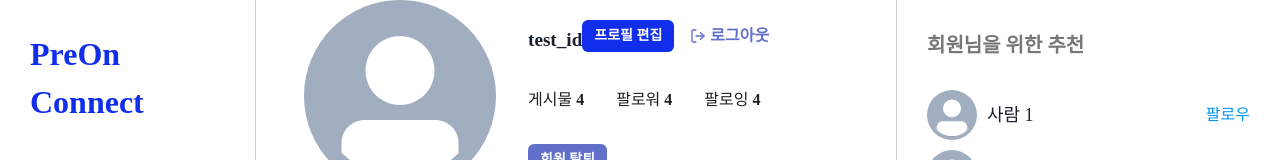
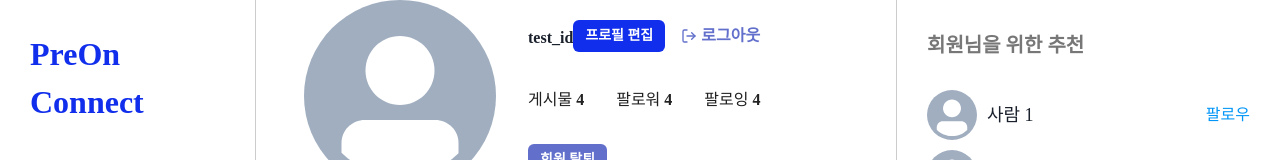
Before and after one commit to pre-on-connect/front-end, a Next.js app: page /user/1 in a window 1280 px wide. Shown: the top 160 px of the page. Built offline with nearby package versions, Linux system fonts and the light colour scheme.

Commit message:
Design(사용자 페이지): UserProfileInfo > css 수정

```diff
--- a/src/components/UserProfileInfo/index.tsx
+++ b/src/components/UserProfileInfo/index.tsx
@@ -55,7 +55,7 @@ function UserProfileInfo() {
                 >
                     <Stack direction='row' spacing={isMobile ? 2 : 4} align='center'>
                         <Flex align='center' justifyContent='center'>
-                            <Text as='b' fontSize={isMobile ? '1rem' : '1.2rem'} height='1.2rem'>
+                            <Text as='b' height='1.2rem'>
                                 test_id
                             </Text>
                             {
```
